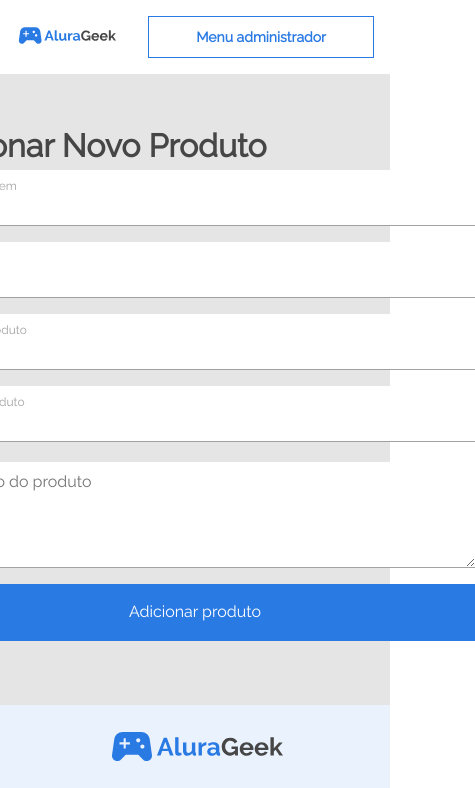
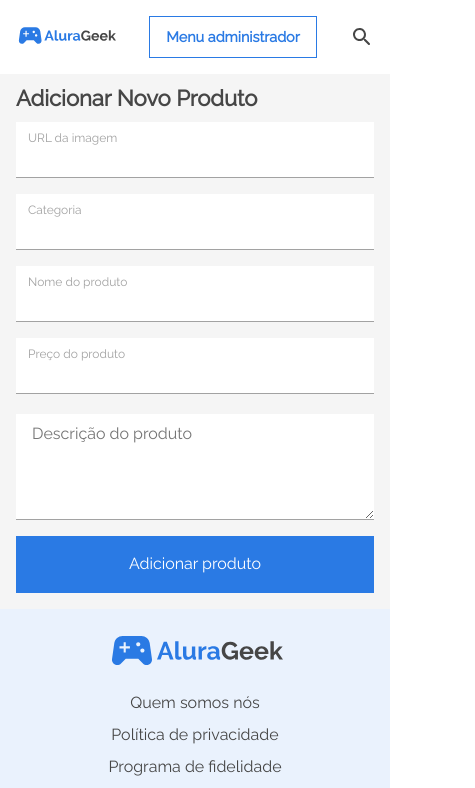
Before and after one commit to clayton-klein/e-commerce, a plain HTML site: page assets/pages/add-product.html in a window 390 px wide. Shown: the top 788 px of the page, 475 px wide, since content can reach past the window. Drawn offline with Linux system fonts and the light colour scheme.

Commit message:
responsividade das págs finalizada

```diff
--- a/assets/css/add-product.css
+++ b/assets/css/add-product.css
@@ -1,5 +1,10 @@
+.header__btn {
+  font-size: 0.9rem;
+  padding: 12px 16px;
+}
+
 .add-product {
-  background-color: #e5e5e5;
+  background-color: var(--cinza-claro);
   font-family: var(--font-base);
   padding: 64px 0;
 }
@@ -64,3 +69,32 @@
   padding: 20.5px;
   width: 559px;
 }
+
+/* RESPONSIVIDADE */
+
+/* TABLET */
+@media (max-width: 768px) {
+  .add-product {
+    padding: 2rem;
+  }
+
+  .add-product__form__title {
+    font-size: 22px;
+  }
+
+  .add-product__form__input-box, .add-product__form__description, .add-product__form__btn {
+    width: 100%;
+  }
+}
+
+/* SMARTPHONE */
+@media (max-width: 768px) {
+  .add-product {
+    padding: 1rem;
+  }
+
+  .add-product__form__title {
+    display: inline-block;
+    width: 100%;
+  }
+}
--- a/assets/pages/add-product.html
+++ b/assets/pages/add-product.html
@@ -44,6 +44,7 @@
           </div>
         </div>
         <button class="header__btn">Menu administrador</button>
+        <a href="#" class="header__search-icon--mobile"><img src="../images/gray-magnifier-icon.svg" alt="lupa de busca"></a>
       </header>
       <section class="add-product">
         <form action="" class="add-product__form">
```
